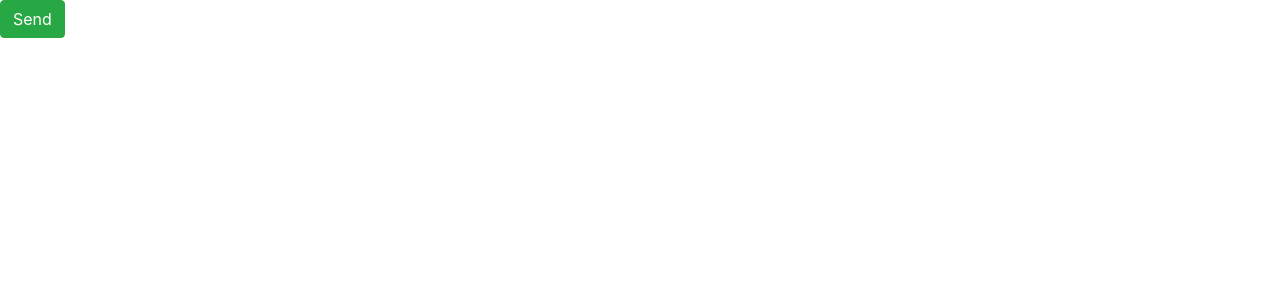
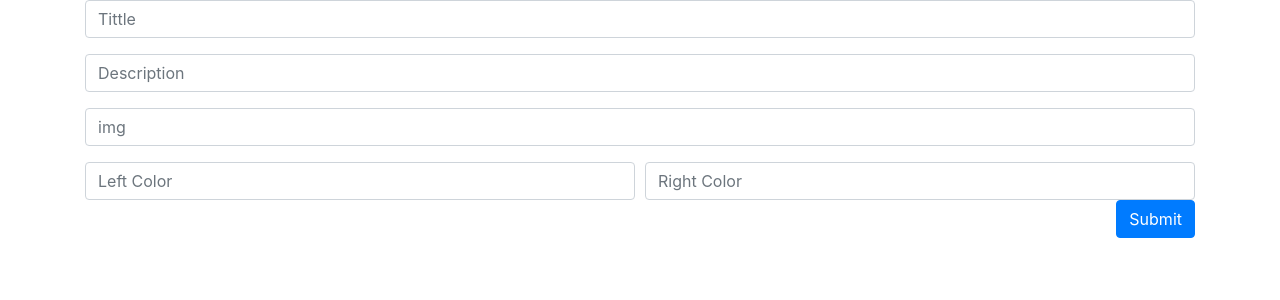
Before and after one commit to andresagab/trainingReactApp, a React (Create React App) app: page /Exercises/new in a window 1280 px wide. Shown: the top 300 px of the page. Built offline with nearby package versions, Linux system fonts and the light colour scheme.

Commit message:
Control de componentes, eventos de formulario

```diff
--- a/src/pages/ExerciseNew.js
+++ b/src/pages/ExerciseNew.js
@@ -3,16 +3,46 @@ import 'bootstrap/dist/css/bootstrap.min.css'
 
 class ExerciseNew extends React.Component{
 
+    state = {};
+
     render() {
         return (
-            <div>
-                <button className='btn btn-success' onClick={this.handleClick}>Send</button>
+            <div className='container'>
+                <form onSubmit={this.handleSubmit}>
+                    <div className='form-group'>
+                        <input className='form-control' type='text' name='tittle' placeholder='Tittle' value={this.state.tittle} onChange={this.handleChange}/>
+                    </div>
+                    <div className='form-group'>
+                        <input className='form-control' type='text' name='description' placeholder='Description' value={this.state.description} onChange={this.handleChange}/>
+                    </div>
+                    <div className='form-group'>
+                        <input className='form-control' type='text' name='img' placeholder='img' value={this.state.img} onChange={this.handleChange}/>
+                    </div>
+                    <div className='form-row'>
+                        <div className='col'>
+                            <input className='form-control' type='text' name='leftColor' placeholder='Left Color' value={this.state.leftColor} onChange={this.handleChange}/>
+                        </div>
+                        <div className='col'>
+                            <input className='form-control' type='text' name='rightColor' placeholder='Right Color' value={this.state.rightColor} onChange={this.handleChange}/>
+                        </div>
+                    </div>
+                    <button className='btn btn-primary float-right' type='submit'>Submit</button>
+                </form>
             </div>
         );
     }
 
-    handleClick = () => {
-        console.log(this);
+    handleChange = e => {
+        // console.log(`${e.target.name}: ${e.target.value}`);
+        this.setState({
+            [e.target.name] : e.target.value
+        });
+    }
+
+    handleSubmit = e => {
+        //Cancelamos el reload de la página
+        e.preventDefault();
+        console.log(this.state);
     }
 
 }
```
